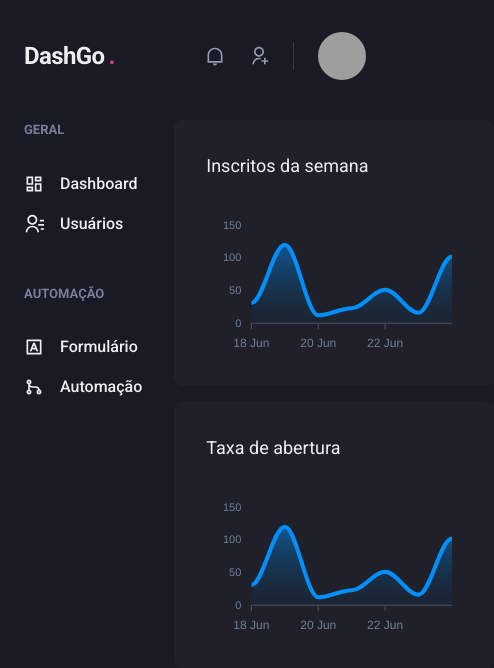
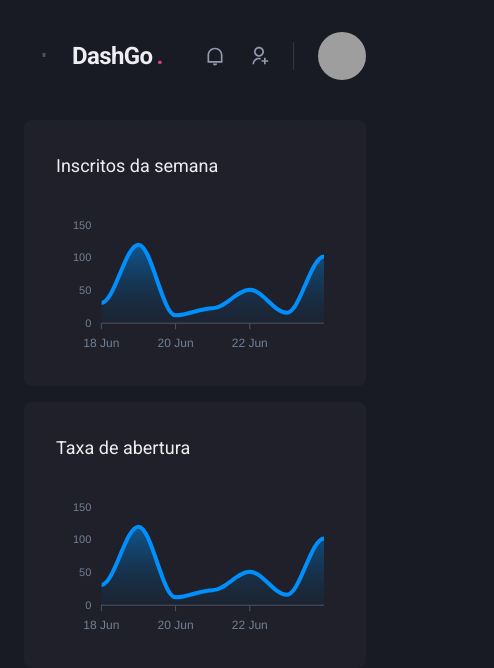
Before and after one commit to caiopmsoares/Dashgo, a Next.js app: page /dashboard in a window 390 px wide. Shown: the top 668 px of the page, 494 px wide, since content can reach past the window. Built offline with nearby package versions, Linux system fonts and the light colour scheme; grey boxes are pictures that could not be loaded.

Commit message:
Add sidebar nav mobile menu

```diff
--- a/src/components/Header/Index.tsx
+++ b/src/components/Header/Index.tsx
@@ -1,4 +1,6 @@
-import { Flex, useBreakpointValue } from '@chakra-ui/react';
+import { Flex, IconButton, useBreakpointValue, Icon } from '@chakra-ui/react';
+import { RiMenuLine } from 'react-icons/ri';
+import { useSidebarDrawer } from '../../contexts/SiedbarDrawerContext';
 
 import { Logo } from './Logo';
 import { NotificationsNav } from './NotificationsNav';
@@ -6,6 +8,8 @@
 import { SearchBox } from './SearchBox';
 
 export function Header() {
+	const { onOpen } = useSidebarDrawer();
+
 	const isWideVersion = useBreakpointValue({
 		base: false,
 		lg: true,
@@ -22,6 +26,16 @@
 			px="6"
 			align="center"
 		>
+			{!isWideVersion && (
+				<IconButton
+					aria-label="Open Navigation"
+					icon={<Icon as={RiMenuLine} />}
+					fontSize="4 "
+					variant="unstyled"
+					onClick={onOpen}
+					mr="2"
+				></IconButton>
+			)}
 			<Logo />
 
 			{isWideVersion && <SearchBox />}
--- /dev/null
+++ b/src/components/Sidebar/SidebarNav.tsx
@@ -0,0 +1,24 @@
+import { Stack } from '@chakra-ui/react';
+import {
+	RiContactsLine,
+	RiDashboardLine,
+	RiGitMergeLine,
+	RiInputMethodLine,
+} from 'react-icons/ri';
+import { NavLink } from './NavLink';
+import { NavSection } from './NavSection';
+
+export function SidebarNav() {
+	return (
+		<Stack spacing="12" align="flex-start">
+			<NavSection title="GERAL">
+				<NavLink icon={RiDashboardLine}>Dashboard</NavLink>
+				<NavLink icon={RiContactsLine}>Usuários</NavLink>
+			</NavSection>
+			<NavSection title="AUTOMAÇÃO">
+				<NavLink icon={RiInputMethodLine}>Formulário</NavLink>
+				<NavLink icon={RiGitMergeLine}>Automação</NavLink>
+			</NavSection>
+		</Stack>
+	);
+}
--- a/src/components/Sidebar/index.tsx
+++ b/src/components/Sidebar/index.tsx
@@ -1,27 +1,44 @@
-import { Box, Stack } from '@chakra-ui/react';
 import {
-	RiContactsLine,
-	RiDashboardLine,
-	RiGitMergeLine,
-	RiInputMethodLine,
-} from 'react-icons/ri';
+	Box,
+	Drawer,
+	DrawerBody,
+	DrawerCloseButton,
+	DrawerContent,
+	DrawerHeader,
+	DrawerOverlay,
+	useBreakpointValue,
+} from '@chakra-ui/react';
+import { useSidebarDrawer } from '../../contexts/SiedbarDrawerContext';
 
-import { NavLink } from './NavLink';
-import { NavSection } from './NavSection';
+import { SidebarNav } from './SidebarNav';
 
 export function Sidebar() {
+	const { isOpen, onClose } = useSidebarDrawer();
+
+	const isDrawerSidebar = useBreakpointValue({
+		base: true,
+		lg: false,
+	});
+
+	if (isDrawerSidebar) {
+		return (
+			<Drawer isOpen={isOpen} placement="left" onClose={onClose}>
+				<DrawerOverlay>
+					<DrawerContent bg="gray.800" p="4">
+						<DrawerCloseButton />
+						<DrawerHeader>Navegação</DrawerHeader>
+						<DrawerBody>
+							<SidebarNav />
+						</DrawerBody>
+					</DrawerContent>
+				</DrawerOverlay>
+			</Drawer>
+		);
+	}
+
 	return (
 		<Box as="aside" w="64" mr="8">
-			<Stack spacing="12" align="flex-start">
-				<NavSection title="GERAL">
-					<NavLink icon={RiDashboardLine}>Dashboard</NavLink>
-					<NavLink icon={RiContactsLine}>Usuários</NavLink>
-				</NavSection>
-				<NavSection title="AUTOMAÇÃO">
-					<NavLink icon={RiInputMethodLine}>Formulário</NavLink>
-					<NavLink icon={RiGitMergeLine}>Automação</NavLink>
-				</NavSection>
-			</Stack>
+			<SidebarNav />
 		</Box>
 	);
 }
--- /dev/null
+++ b/src/contexts/SiedbarDrawerContext.tsx
@@ -0,0 +1,24 @@
+import { useDisclosure, UseDisclosureReturn } from '@chakra-ui/react';
+import { createContext, ReactNode, useContext } from 'react';
+
+interface SidebarDrawerProviderProps {
+	children: ReactNode;
+}
+
+type SidebarDrawerContextData = UseDisclosureReturn;
+
+const SidebarDrawerContext = createContext({} as SidebarDrawerContextData);
+
+export function SidebarDrawerProvider({
+	children,
+}: SidebarDrawerProviderProps) {
+	const disclosure = useDisclosure();
+
+	return (
+		<SidebarDrawerContext.Provider value={disclosure}>
+			{children}
+		</SidebarDrawerContext.Provider>
+	);
+}
+
+export const useSidebarDrawer = () => useContext(SidebarDrawerContext);
--- a/src/pages/_app.tsx
+++ b/src/pages/_app.tsx
@@ -1,11 +1,14 @@
 import { AppProps } from 'next/app';
 import { ChakraProvider } from '@chakra-ui/react';
 import { theme } from '../styles/theme';
+import { SidebarDrawerProvider } from '../contexts/SiedbarDrawerContext';
 
 function MyApp({ Component, pageProps }: AppProps) {
 	return (
 		<ChakraProvider theme={theme}>
-			<Component {...pageProps} />
+			<SidebarDrawerProvider>
+				<Component {...pageProps} />
+			</SidebarDrawerProvider>
 		</ChakraProvider>
 	);
 }
```
